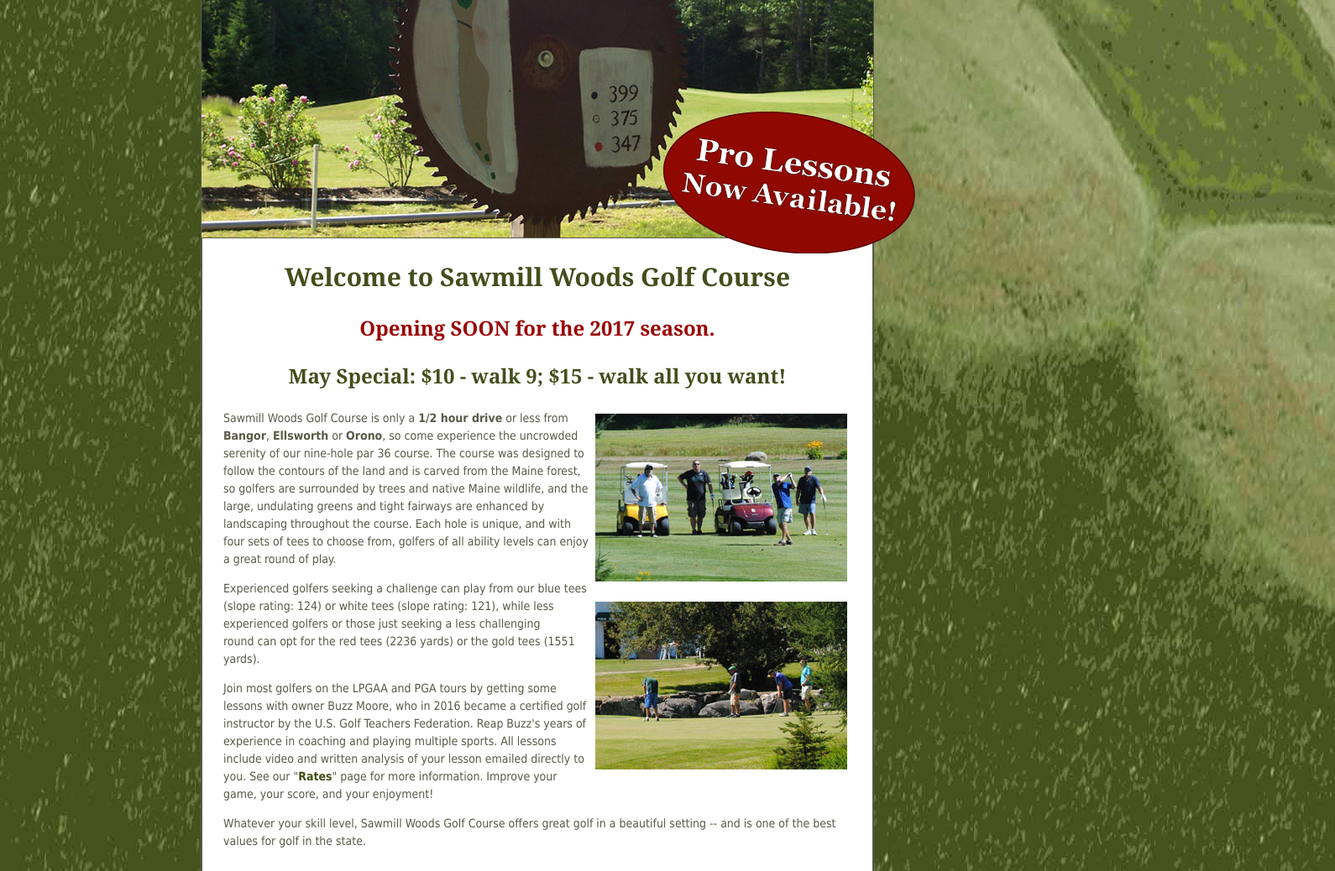
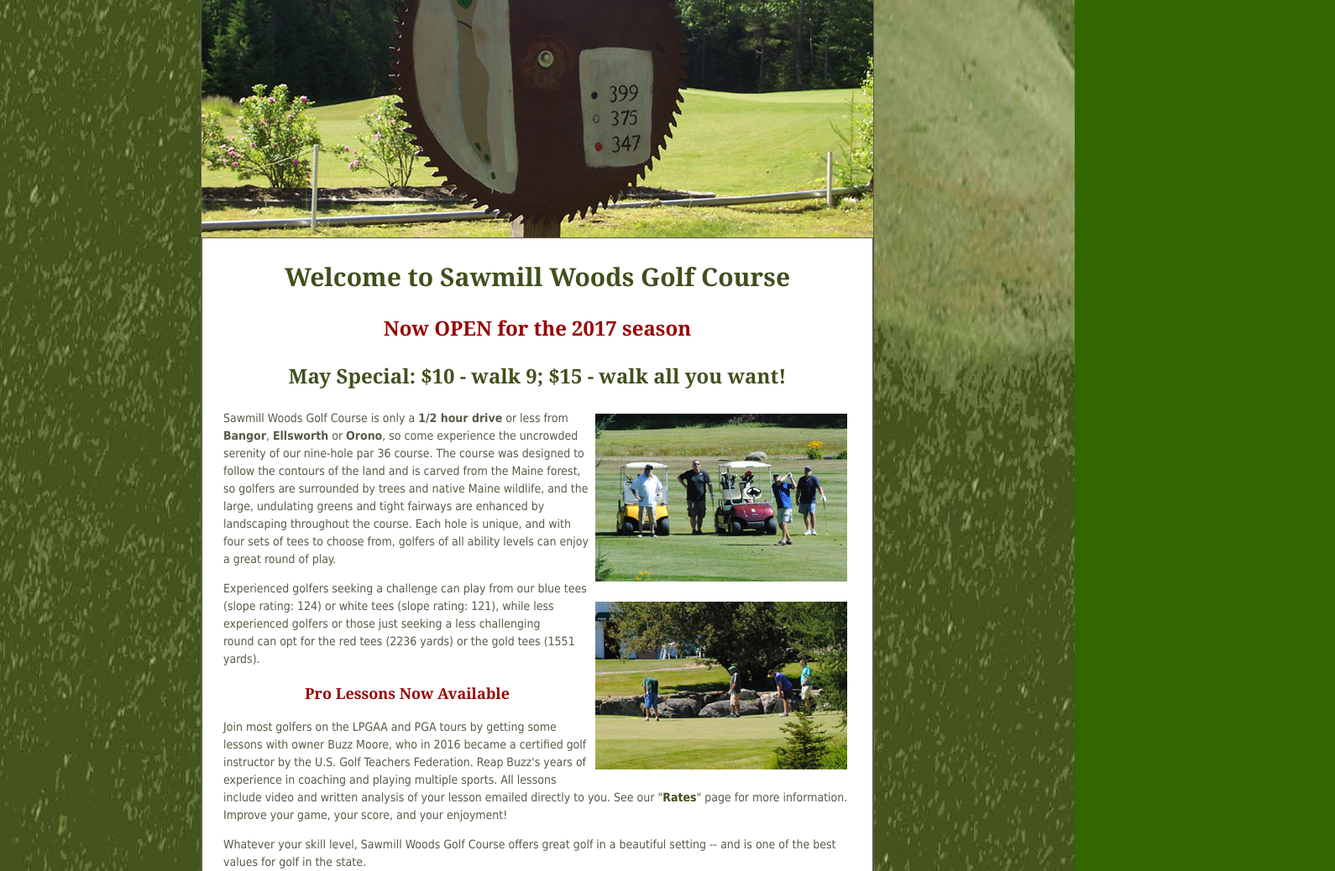
Before and after one commit to ReachMaine/SawMillWoods, a plain HTML site: page site/index.htm in a window 1280 px wide. Shown: the part 208-1246 px from the top of the page at 84% size, 1590 px wide, since content can reach past the window. Drawn offline with Linux system fonts and the light colour scheme.

Commit message:
remove "star burst" and now open

```diff
--- a/site/index.htm
+++ b/site/index.htm
@@ -36,13 +36,13 @@ j=d.createElement(s),dl=l!='dataLayer'?'&l='+l:'';j.async=true;j.src=
 			<iframe name="I1" src="slides/home.htm" height="450" width="800" scrolling="no" border="0" frameborder="0">
 			Your browser does not support inline frames or is currently configured not to display inline frames.
 			</iframe>
-      <div style="height: 0px; position: relative; top:-150px; left: 550px;"><img src="./images/pro-lessons.png" alt="Pro lessions now available" > </div>
+      <!-- div style="height: 0px; position: relative; top:-150px; left: 550px;"><img src="./images/pro-lessons.png" alt="Pro lessions now available" > </div -->
 			<table border="0" cellpadding="25" cellspacing="0" width="800">
 				<tr>
 					<td style="border-style: solid; border-width: 1px">
 					<h1>
 					Welcome to Sawmill Woods Golf Course</h1>
-					<h3 style="font-size: 24px; color: #900; text-align: center;">Opening SOON for the 2017 season.</h3>
+					<h3 style="font-size: 24px; color: #900; text-align: center;">Now OPEN for the 2017 season</h3>
           <h3 style="font-size: 24px; text-align: center;">May Special: $10 - walk 9; $15 - walk all you want!</h3>
 				   	<p>
 					<img border="0" src="images/DSC_0087.jpg" width="300" height="200" align="right" hspace="5" vspace="5">Sawmill Woods Golf Course is only a <b>1/2 hour drive</b> or
@@ -64,6 +64,7 @@ j=d.createElement(s),dl=l!='dataLayer'?'&l='+l:'';j.async=true;j.src=
 					round can opt for the red tees (2236 yards)
 					or the gold tees (1551 yards).
 					</p>
+          <h3 style="text-align:center;"><a style="color:#900; font-weight:bold; text-decoration: none;"href= "./rates.htm">Pro Lessons Now Available</a></h3>
                     <p>Join most golfers on the LPGAA and PGA tours by getting some lessons with owner Buzz Moore, who in 2016 became a certified golf instructor by the U.S. Golf Teachers Federation. Reap Buzz's years of experience in coaching and playing multiple sports. All lessons include video and written analysis of your lesson emailed directly to you.
                         See our "<a style="color:#414f1b; font-weight:bold; text-decoration: none;" href= "./rates.htm">Rates</a>" page for more information. Improve your game, your score, and your enjoyment!</p>
 					<p>
```
